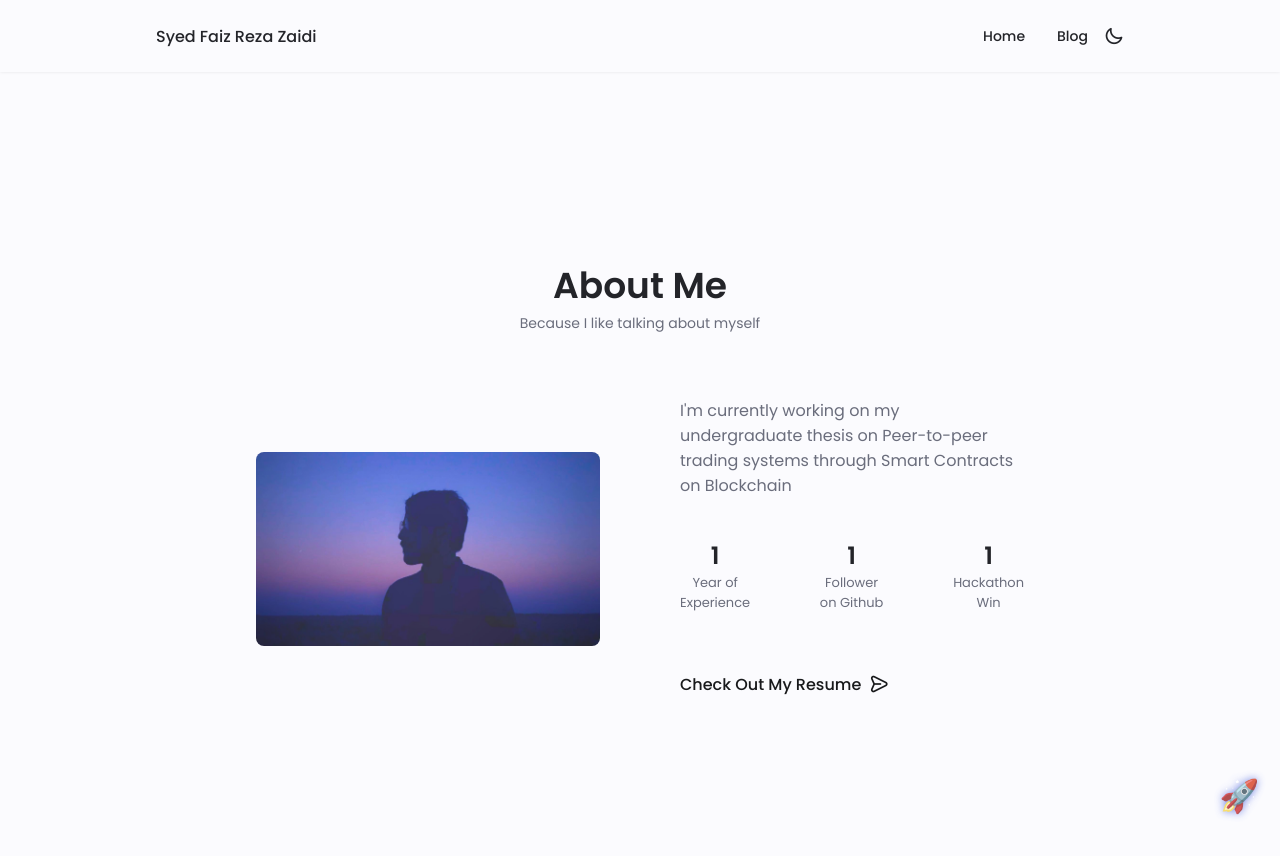
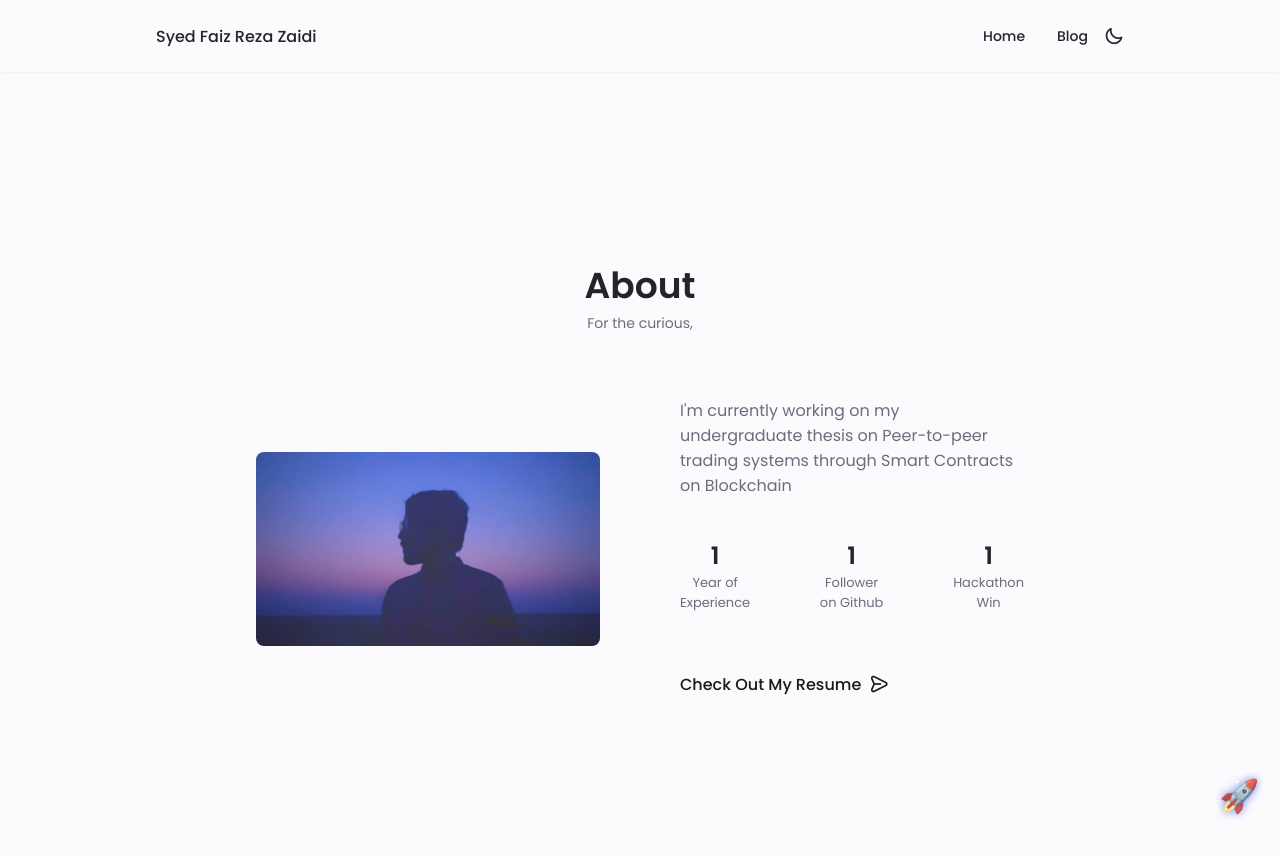
Before and after one commit to thefuzz25/Alt_Portfolio, a Jekyll site: the page built from index.md, in a window 1280 px wide and 900 px high, scrolled down 540 px. Shown: the top 856 px of the window. Built offline with Jekyll 4.4.1, drawn with Linux system fonts in a browser that asks for light colours.

Commit message:
Update content.yml

```diff
--- a/_data/content.yml
+++ b/_data/content.yml
@@ -9,8 +9,8 @@ home:
     # button: Click Me!
 
 about:
-    title: About Me
-    subtitle: Because I like talking about myself
+    title: About
+    subtitle: For the curious,
     content: >
         I'm currently working on my undergraduate thesis on Peer-to-peer trading systems through Smart Contracts on Blockchain
     stats:
```
